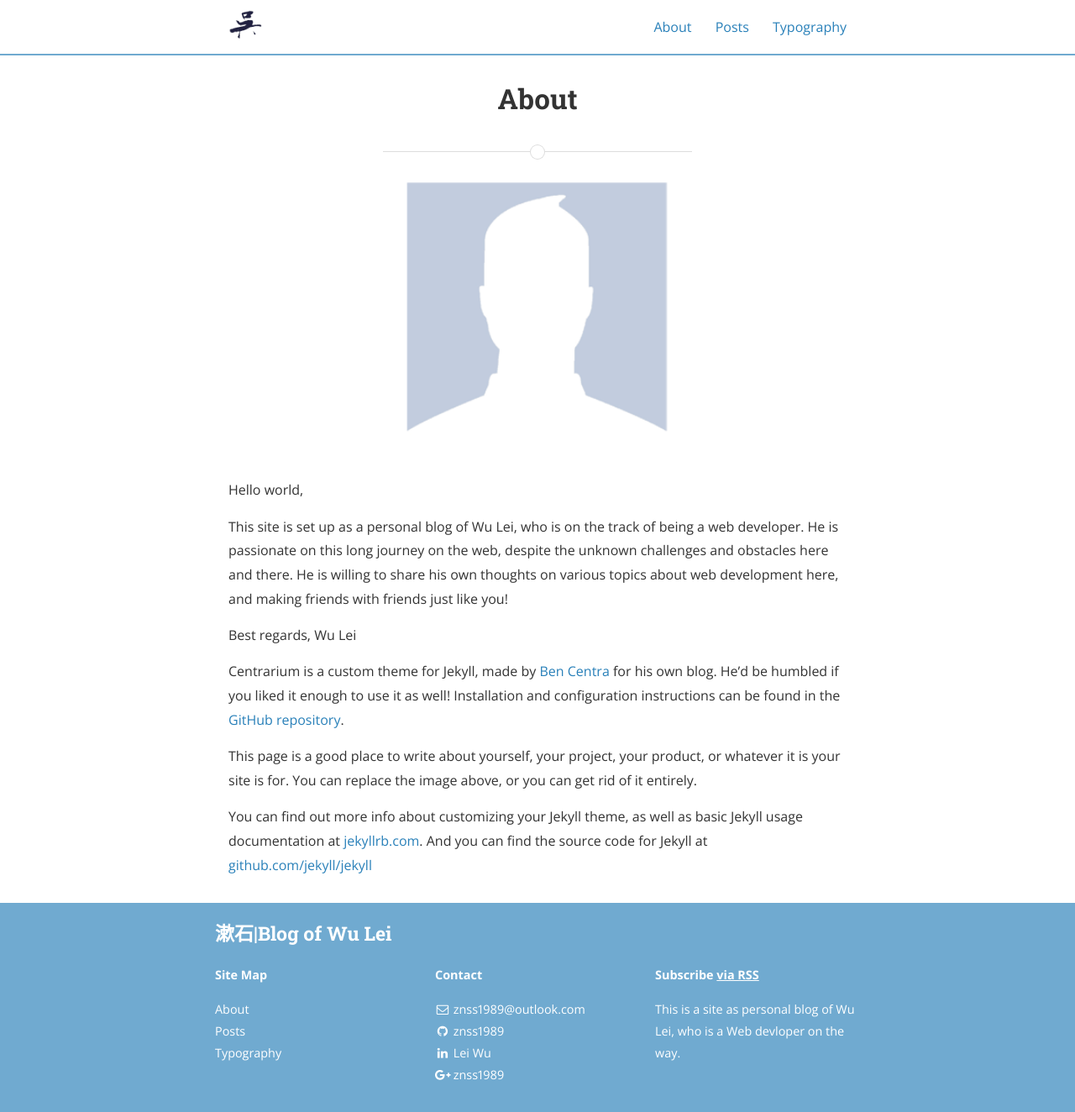
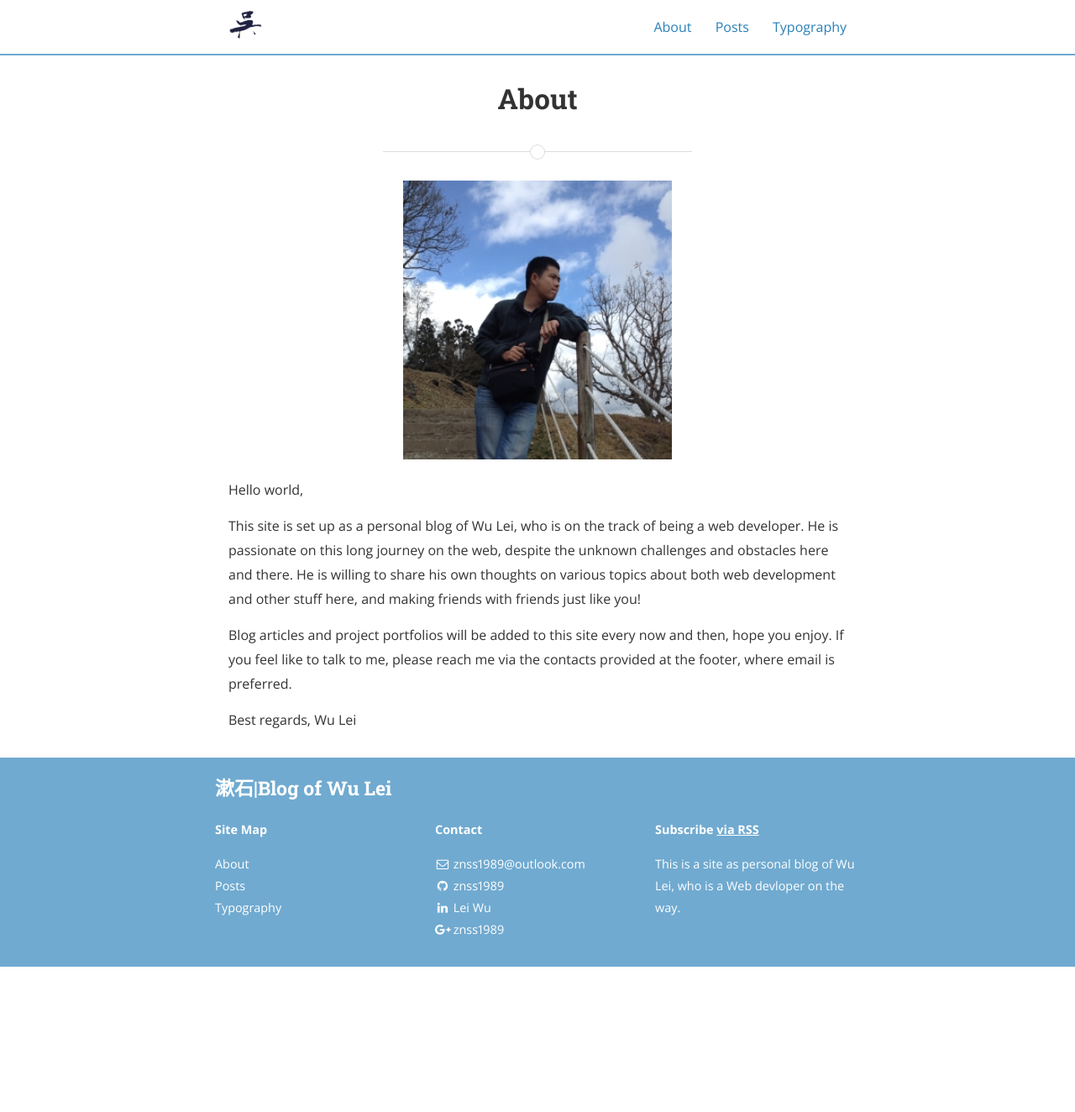
Before and after one commit to znss1989/blog, a Jekyll site: the page built from about.md, in a window 1280 px wide. Shown: the whole page at 84% size. Built offline with Jekyll 4.4.1, drawn with Linux system fonts in a browser that asks for light colours; nearby versions of some CDN libraries; a style sheet for code colours, icons or effects is not loaded; after the commit the page ends 1151 px from its top, so only the background shows below that.

Commit message:
Edit about

```diff
--- a/_config.yml
+++ b/_config.yml
@@ -22,7 +22,6 @@ baseurl: "/blog/" # the subpath of your site, e.g. /blog/
 url: "http://znss1989.github.io" # the base hostname & protocol for your site
 cover: "assets/snow.jpg"
 logo: "assets/logo_wu.png"
-favicon: "assets/favicon-96x96.png"
 
 # Build settings
 markdown: kramdown
--- a/about.md
+++ b/about.md
@@ -4,21 +4,13 @@ title: About
 permalink: /about/
 ---
 
-<img src="{{ site.baseurl }}/assets/profile-placeholder.gif" title="Profile Picture" class="profile">
+<img src="{{ site.baseurl }}/assets/Optimized-portrait.jpg" title="Profile Picture" class="profile">
 
 Hello world,
 
-This site is set up as a personal blog of Wu Lei, who is on the track of being a web developer. He is passionate on this long journey on the web, despite the unknown challenges and obstacles here and there. He is willing to share his own thoughts on various topics about web development here, and making friends with friends just like you!
+This site is set up as a personal blog of Wu Lei, who is on the track of being a web developer. He is passionate on this long journey on the web, despite the unknown challenges and obstacles here and there. He is willing to share his own thoughts on various topics about both web development and other stuff here, and making friends with friends just like you!
+
+Blog articles and project portfolios will be added to this site every now and then, hope you enjoy. If you feel like to talk to me, please reach me via the contacts provided at the footer, where email is preferred.
 
 Best regards,
 Wu Lei
-
-Centrarium is a custom theme for Jekyll, made by [Ben Centra][bencentra] for his own blog. He'd be humbled if you liked it enough to use it as well! Installation and configuration instructions can be found in the [GitHub repository](https://github.com/bencentra/centrarium).
-
-This page is a good place to write about yourself, your project, your product, or whatever it is your site is for. You can replace the image above, or you can get rid of it entirely.
-
-You can find out more info about customizing your Jekyll theme, as well as basic Jekyll usage documentation at [jekyllrb.com](http://jekyllrb.com/). And you can find the source code for Jekyll at [github.com/jekyll/jekyll](https://github.com/jekyll/jekyll)
-
-[centrarium]: https://github.com/bencentra/centrarium
-[bencentra]: http://bencentra.com
-[jekyll]: https://github.com/jekyll/jekyll
```
Also changed, not shown: assets/Optimized-portrait.jpg (added), 1 other file.
